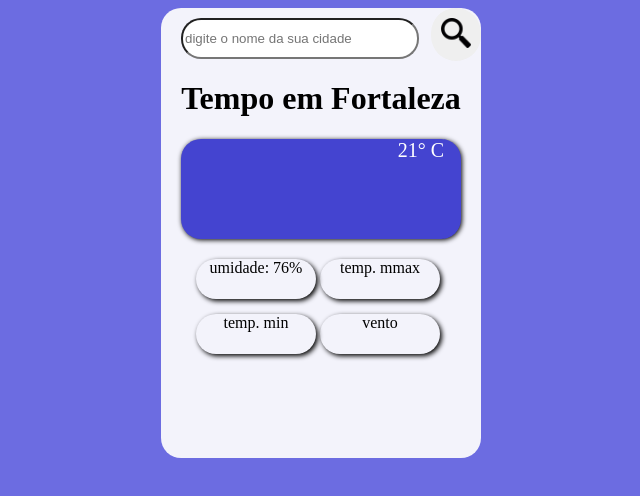
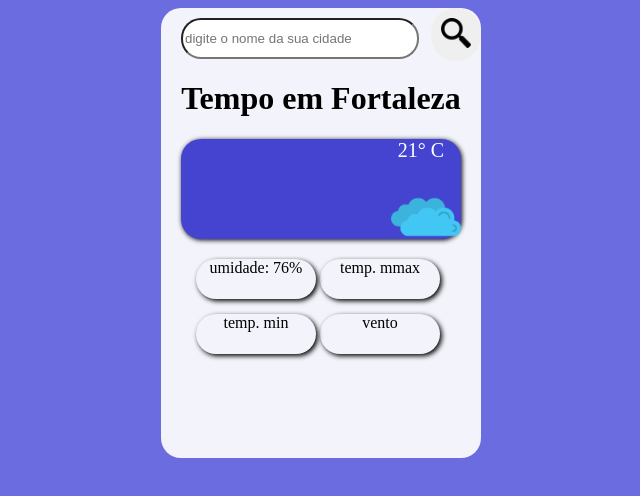
Before and after one commit to natasha-queiroz/projeto-previsao-do-tempo, a plain HTML site: page index.html in a window 1280 px wide. Shown: the whole page, without its empty margins (319-959 px from the left). Drawn offline with Linux system fonts and the light colour scheme.

Commit message:
adicionei a nuvem

```diff
--- a/index.html
+++ b/index.html
@@ -11,14 +11,14 @@
     <main>
         <input type="text" name="" id="" placeholder="digite o nome da sua cidade">
         <button class="botaobusca">
-            <img class="imgbusca" src="favicon-32x32.png" alt="buscar">
+            <img class="imgbusca" src="favicon-32x322.png" alt="buscar">
         </button>
 
 
         <h1>Tempo em Fortaleza</h1>
         <div class="containerdaimg">
             <p class="grau">21° C</p>
-            <img src="" alt="">
+            <img class="nuvem" src="apple-touch-icon.png" alt="">
         </div>
 
         <div class="umidade">umidade: 76%</div>
--- a/style.css
+++ b/style.css
@@ -23,6 +23,10 @@ input{
 .imgbusca{
     width: 30px;
 
+
+}
+.nuvem{
+    width: 70px;
 
 }
 main{
```
Also changed, not shown: apple-touch-icon.png (added), favicon-16x16.png, favicon-16x161.png (added), favicon-32x322.png (renamed from favicon-32x32.png).
